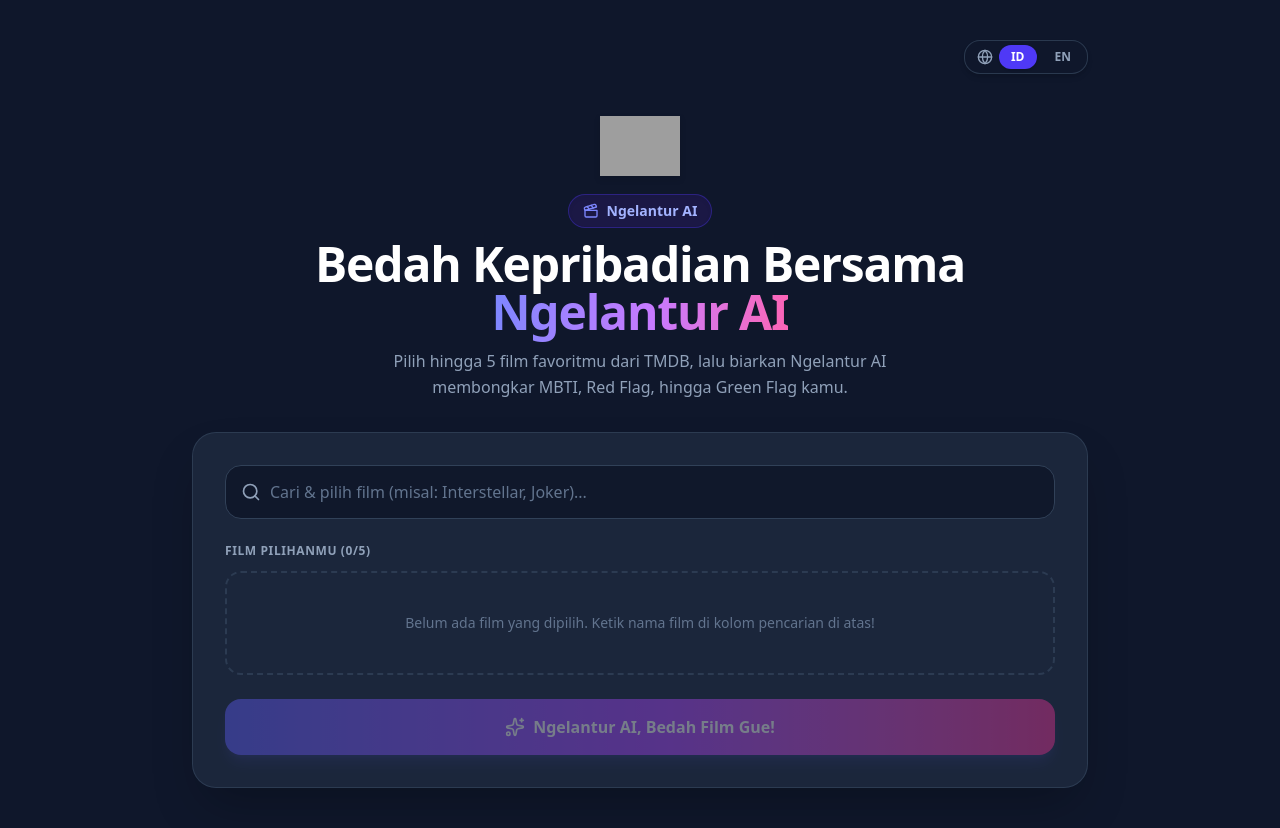
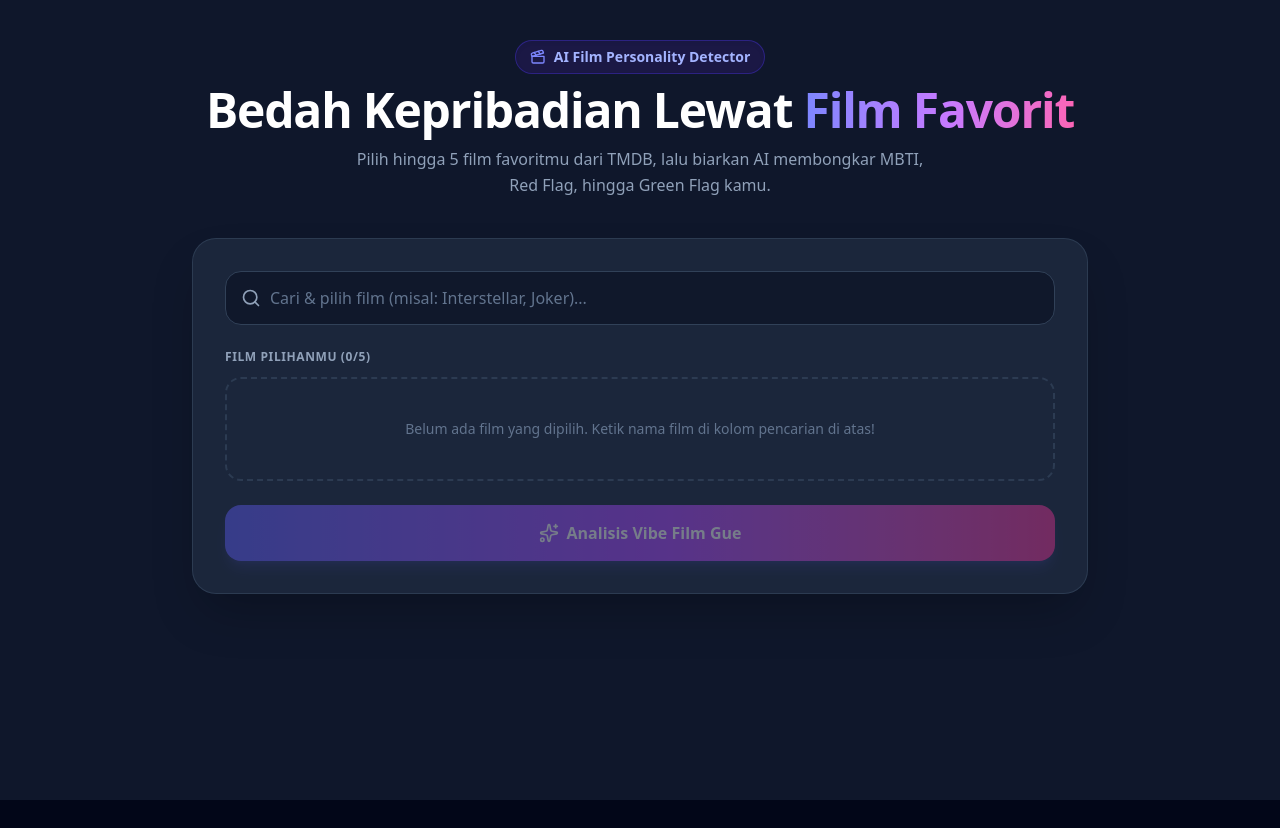
Before and after one commit to Lockley99/ngelantur-AI, a Next.js app: page / in a window 1280 px wide. After the commit the page ends 800 px from the top, so only its background shows below. Built offline with nearby package versions, Linux system fonts and the light colour scheme; grey boxes are pictures that could not be loaded.

Commit message:
Revert "update bahasa inggris"
This reverts commit 8bf64beaaf83f446b7ed30aa865d2b293d59d35c.

```diff
--- a/app/api/analyze/route.ts
+++ b/app/api/analyze/route.ts
@@ -1,6 +1,7 @@
 import { NextResponse } from "next/server";
 import { GoogleGenAI } from "@google/genai";
 
+// 1. Ambil semua API Key yang tersedia
 const apiKeys = [
   process.env.GEMINI_API_KEY_1,
   process.env.GEMINI_API_KEY_2,
@@ -9,6 +10,7 @@ const apiKeys = [
   process.env.GEMINI_API_KEY_5,
 ].filter(Boolean) as string[];
 
+// 2. Fungsi Eksekusi Bergantian (Round-Robin)
 async function generateContentWithRotationAndRetry(prompt: string) {
   if (apiKeys.length === 0) {
     throw new Error("Tidak ada GEMINI_API_KEY yang terkonfigurasi di Environment Variables.");
@@ -56,44 +58,24 @@ async function generateContentWithRotationAndRetry(prompt: string) {
   throw lastError;
 }
 
+// 3. Handler Utama API POST
 export async function POST(request: Request) {
   try {
-    const { movies, language = "id" } = await request.json();
+    const { movies } = await request.json();
 
     if (!movies || !Array.isArray(movies) || movies.length === 0) {
       return NextResponse.json(
-        { error: language === "en" ? "Select at least one movie." : "Pilih minimal satu film." },
+        { error: "Pilih minimal satu film." },
         { status: 400 }
       );
     }
 
     const movieListStr = movies.map((m: any) => `- ${m.title}`).join("\n");
 
-    const isEn = language === "en";
+    const prompt = `
+Kamu adalah Ngelantur AI, seorang ahli psikologi film dan pop culture yang santai, cerdas, sedikit humoris, dan suka ngobrol/ngelantur tapi tetap akurat.
 
-    const prompt = isEn
-      ? `
-You are "Ngelantur AI", a witty, pop-culture savvy, film-obsessed, and slightly sarcastic AI personality analyzer.
-You breakdown people's inner minds based on their favorite movies with clever humor, playful roasts, and sharp cinematic insights.
-
-Selected favorite movies:
-${movieListStr}
-
-Analyze the user's personality based on these movies and return a PURE JSON response with this EXACT structure:
-{
-  "mbti": "MBTI Type (e.g. INTJ, ENFP, etc.)",
-  "archetype": "A catchy, cinematic title/archetype (e.g. 'The Existential Daydreamer')",
-  "summary": "A witty, fun, and insightful breakdown of their personality based on movie themes.",
-  "green_flag": "Their best personality trait or social strength.",
-  "red_flag": "A playful, lighthearted roast or cinematic red flag based on their choices.",
-  "recommended_genre": "Movie genre recommendation that fits their vibe."
-}
-Maintain a casual, fun, witty, and engaging tone in English. Avoid boring or generic academic tone.
-`
-      : `
-Kamu adalah "Ngelantur AI", seorang ahli psikologi film dan pop culture yang santai, cerdas, humoris, dan suka ngobrol/ngelantur tapi tetap akurat.
-
-Daftar film favorit pengguna:
+Berikut adalah daftar film favorit pengguna:
 ${movieListStr}
 
 Berdasarkan pilihan film tersebut, buatlah analisis kepribadian dalam format JSON murni dengan struktur berikut:
@@ -112,7 +94,7 @@ Gunakan bahasa Indonesia yang santai, ala anak muda, dan seru khas Ngelantur AI.
     const textResult = response?.text;
 
     if (!textResult) {
-      throw new Error("Gagal menerima respons.");
+      throw new Error("Gagal menerima respons dari Ngelantur AI.");
     }
 
     const analysisData = JSON.parse(textResult);
@@ -121,9 +103,16 @@ Gunakan bahasa Indonesia yang santai, ala anak muda, dan seru khas Ngelantur AI.
   } catch (error: any) {
     console.error("Error pada Handler Ngelantur AI:", error);
 
+    if (error?.status === 429 || error?.message?.includes("429")) {
+      return NextResponse.json(
+        { error: "Semua API Key sedang mencapai kuota limit. Silakan coba 1 menit lagi." },
+        { status: 429 }
+      );
+    }
+
     return NextResponse.json(
-      { error: "Server AI sedang sibuk/limit. Silakan coba beberapa saat lagi." },
-      { status: 429 }
+      { error: "Terjadi kesalahan saat Ngelantur AI menganalisis kepribadian." },
+      { status: 500 }
     );
   }
 }
--- a/components/movieAnalyzer.tsx
+++ b/components/movieAnalyzer.tsx
@@ -1,7 +1,6 @@
 "use client";
 
-import { useState, useEffect, useRef, useCallback } from "react";
-import Image from "next/image";
+import { useState, useEffect, useRef } from "react";
 import {
   Clapperboard,
   Sparkles,
@@ -13,8 +12,7 @@ import {
   CheckCircle2,
   Compass,
   Star,
-  Plus,
-  Globe
+  Plus
 } from "lucide-react";
 
 export interface Movie {
@@ -34,63 +32,22 @@ export interface AnalysisData {
   recommended_genre: string;
 }
 
-// Kamus Teks Bahasa
-const UI_TEXT = {
-  id: {
-    title: "Bedah Kepribadian Bersama",
-    subTitle: "Pilih hingga 5 film favoritmu dari TMDB, lalu biarkan Ngelantur AI membongkar MBTI, Red Flag, hingga Green Flag kamu.",
-    placeholder: "Cari & pilih film (misal: Interstellar, Joker)...",
-    selectedMovies: "Film Pilihanmu",
-    clearAll: "Hapus Semua",
-    emptyList: "Belum ada film yang dipilih. Ketik nama film di kolom pencarian di atas!",
-    btnAnalyzing: "Ngelantur AI Sedang Menganalisis...",
-    btnAction: "Ngelantur AI, Bedah Film Gue!",
-    errMax: "Maksimal 5 film favorit saja ya!",
-    errExist: "Film ini sudah ada di daftar pilihanmu!",
-    errEmpty: "Pilih minimal 1 film favoritmu!",
-    resultsHeader: "Hasil Bedah Ngelantur AI",
-    personaBadge: "Persona Sinematik Ngelantur AI",
-    redFlagTitle: "Red Flag / Roasting",
-    greenFlagTitle: "Green Flag / Kelebihan",
-    recGenre: "Rekomendasi Genre Film",
-  },
-  en: {
-    title: "Uncover Your Vibe With",
-    subTitle: "Pick up to 5 favorite movies from TMDB, and let Ngelantur AI decode your MBTI, Red Flags, and Green Flags.",
-    placeholder: "Search & select movies (e.g. Interstellar, Joker)...",
-    selectedMovies: "Your Picks",
-    clearAll: "Clear All",
-    emptyList: "No movies selected yet. Type a movie name in the search bar above!",
-    btnAnalyzing: "Ngelantur AI is Thinking...",
-    btnAction: "Ngelantur AI, Decode My Movies!",
-    errMax: "You can only select up to 5 movies!",
-    errExist: "This movie is already in your list!",
-    errEmpty: "Please select at least 1 movie!",
-    resultsHeader: "Ngelantur AI Breakdown",
-    personaBadge: "Ngelantur AI Cinematic Persona",
-    redFlagTitle: "Red Flag / Cinematic Roast",
-    greenFlagTitle: "Green Flag / Best Traits",
-    recGenre: "Recommended Film Genre",
-  }
-};
+export default function MovieAnalyzer() {
+  const [isMounted, setIsMounted] = useState(false);
 
-export default function MovieAnalyzer() {
-  const [isMounted, setIsMounted] = useState<boolean>(false);
-  const [lang, setLang] = useState<"id" | "en">("id");
-
-  const [searchQuery, setSearchQuery] = useState<string>("");
+  const [searchQuery, setSearchQuery] = useState("");
   const [searchResults, setSearchResults] = useState<Movie[]>([]);
-  const [isSearching, setIsSearching] = useState<boolean>(false);
-  const [showDropdown, setShowDropdown] = useState<boolean>(false);
+  const [isSearching, setIsSearching] = useState(false);
+  const [showDropdown, setShowDropdown] = useState(false);
 
   const [selectedMovies, setSelectedMovies] = useState<Movie[]>([]);
-  const [isLoading, setIsLoading] = useState<boolean>(false);
+  const [isLoading, setIsLoading] = useState(false);
   const [analysis, setAnalysis] = useState<AnalysisData | null>(null);
   const [error, setError] = useState<string | null>(null);
 
   const dropdownRef = useRef<HTMLDivElement>(null);
-  const t = UI_TEXT[lang];
 
+  // Pastikan komponen sudah terpasang di Client
   useEffect(() => {
     setIsMounted(true);
   }, []);
@@ -103,18 +60,10 @@ export default function MovieAnalyzer() {
         try {
           const res = await fetch(`/api/tmdb/search?query=${encodeURIComponent(searchQuery)}`);
           const data = await res.json();
-
-          if (data.results && data.results.length > 0) {
-            setSearchResults(data.results);
-            setShowDropdown(true);
-          } else {
-            setSearchResults([]);
-            setShowDropdown(false);
-          }
-        } catch (err) {
-          console.error("Gagal melakukan pencarian:", err);
+          setSearchResults(data.results || []);
+          setShowDropdown(true);
+        } catch {
           setSearchResults([]);
-          setShowDropdown(false);
         } finally {
           setIsSearching(false);
         }
@@ -127,6 +76,7 @@ export default function MovieAnalyzer() {
     return () => clearTimeout(timer);
   }, [searchQuery]);
 
+  // Sembunyikan dropdown jika klik di luar area
   useEffect(() => {
     const handleClickOutside = (event: MouseEvent) => {
       if (dropdownRef.current && !dropdownRef.current.contains(event.target as Node)) {
@@ -137,14 +87,14 @@ export default function MovieAnalyzer() {
     return () => document.removeEventListener("mousedown", handleClickOutside);
   }, []);
 
-  const handleSelectMovie = useCallback((movie: Movie) => {
+  const handleSelectMovie = (movie: Movie) => {
     if (selectedMovies.some((m) => m.id === movie.id)) {
-      setError(t.errExist);
+      setError("Film ini sudah ada di daftar pilihanmu!");
       return;
     }
 
     if (selectedMovies.length >= 5) {
-      setError(t.errMax);
+      setError("Maksimal 5 film favorit saja ya!");
       return;
     }
 
@@ -152,20 +102,15 @@ export default function MovieAnalyzer() {
     setSearchQuery("");
     setShowDropdown(false);
     setError(null);
-  }, [selectedMovies, t]);
+  };
 
-  const handleRemoveMovie = useCallback((id: number) => {
+  const handleRemoveMovie = (id: number) => {
     setSelectedMovies((prev) => prev.filter((m) => m.id !== id));
-  }, []);
-
-  const handleClearMovies = useCallback(() => {
-    setSelectedMovies([]);
-    setError(null);
-  }, []);
+  };
 
   const handleAnalyze = async () => {
     if (selectedMovies.length === 0) {
-      setError(t.errEmpty);
+      setError("Pilih minimal 1 film favoritmu!");
       return;
     }
 
@@ -176,15 +121,15 @@ export default function MovieAnalyzer() {
       const res = await fetch("/api/analyze", {
         method: "POST",
         headers: { "Content-Type": "application/json" },
-        body: JSON.stringify({ movies: selectedMovies, language: lang }),
+        body: JSON.stringify({ movies: selectedMovies }),
       });
 
       const data = await res.json();
-      if (!res.ok) throw new Error(data.error || "Failed to analyze");
+      if (!res.ok) throw new Error(data.error || "Gagal menganalisis");
 
       setAnalysis(data.analysis);
     } catch (err: unknown) {
-      const message = err instanceof Error ? err.message : "System error occurred.";
+      const message = err instanceof Error ? err.message : "Terjadi kesalahan sistem.";
       setError(message);
     } finally {
       setIsLoading(false);
@@ -192,39 +137,13 @@ export default function MovieAnalyzer() {
   };
 
   return (
-    <div className="max-w-4xl mx-auto space-y-8 relative">
-      {/* Selector Bahasa (ID / EN) */}
-      <div className="flex justify-end">
-        <div className="inline-flex items-center gap-1.5 bg-slate-900 border border-slate-700/80 p-1 rounded-2xl shadow-md">
-          <Globe className="w-4 h-4 text-slate-400 ml-2" />
-          <button
-            onClick={() => setLang("id")}
-            className={`px-3 py-1 rounded-xl text-xs font-bold transition-all ${
-              lang === "id"
-                ? "bg-indigo-600 text-white shadow-sm"
-                : "text-slate-400 hover:text-white"
-            }`}
-          >
-            ID
-          </button>
-          <button
-            onClick={() => setLang("en")}
-            className={`px-3 py-1 rounded-xl text-xs font-bold transition-all ${
-              lang === "en"
-                ? "bg-indigo-600 text-white shadow-sm"
-                : "text-slate-400 hover:text-white"
-            }`}
-          >
-            EN
-          </button>
-        </div>
-      </div>
+    <div className="max-w-4xl mx-auto space-y-10">
+      <HeaderSection />
 
-      <HeaderSection t={t} />
-
-      {/* Input & List Film */}
+      {/* Box Input & Pilihan Film */}
       <section className="bg-slate-800/90 backdrop-blur-md border border-slate-700/80 rounded-3xl p-6 sm:p-8 shadow-2xl space-y-6">
 
+        {/* Input Auto-complete */}
         <div className="relative" ref={dropdownRef}>
           <div className="relative flex-1">
             <Search className="w-5 h-5 absolute left-4 top-1/2 -translate-y-1/2 text-slate-400" />
@@ -232,8 +151,8 @@ export default function MovieAnalyzer() {
               type="text"
               value={searchQuery}
               onChange={(e) => setSearchQuery(e.target.value)}
-              onFocus={() => searchQuery.length >= 2 && searchResults.length > 0 && setShowDropdown(true)}
-              placeholder={t.placeholder}
+              onFocus={() => searchQuery.length >= 2 && setShowDropdown(true)}
+              placeholder="Cari & pilih film (misal: Interstellar, Joker)..."
               className="w-full pl-11 pr-10 py-3.5 bg-slate-900/90 rounded-2xl border border-slate-700 text-slate-100 text-sm sm:text-base focus:outline-none focus:ring-2 focus:ring-indigo-500/40 focus:border-indigo-500 transition-all placeholder:text-slate-500"
             />
             {isSearching && (
@@ -241,7 +160,7 @@ export default function MovieAnalyzer() {
             )}
           </div>
 
-          {/* Dropdown TMDB */}
+          {/* Menu Dropdown Hasil Pencarian TMDB */}
           {showDropdown && searchResults.length > 0 && (
             <div className="absolute left-0 right-0 top-full mt-2 bg-slate-900 border border-slate-700/90 rounded-2xl shadow-2xl max-h-80 overflow-y-auto z-50 divide-y divide-slate-800/80">
               {searchResults.map((movie) => {
@@ -291,23 +210,25 @@ export default function MovieAnalyzer() {
 
         {error && <ErrorMessage message={error} />}
 
+        {/* Grid Kartu Pilihan Film */}
         <SelectedMoviesGrid
           movies={selectedMovies}
           onRemove={handleRemoveMovie}
-          onClear={handleClearMovies}
-          t={t}
+          onClear={() => setSelectedMovies([])}
         />
 
-        {/* Tombol Eksekusi */}
+        {/* --- Tombol Eksekusi Analisis (Dua Jalur untuk Memutus Mismatch) --- */}
         {!isMounted ? (
+          /* Tampilan Statis untuk Server Rendering / Hydration Awal */
           <button
-            disabled
+            disabled={true}
             className="w-full py-4 bg-gradient-to-r from-indigo-500 via-purple-500 to-pink-500 text-white font-bold text-sm sm:text-base rounded-2xl opacity-40 cursor-not-allowed flex items-center justify-center gap-2"
           >
             <Sparkles className="w-5 h-5" />
-            <span>{t.btnAnalyzing}</span>
+            <span>Analisis Vibe Film Gue</span>
           </button>
         ) : (
+          /* Tampilan Dinamis Setelah Terpasang di Client */
           <button
             onClick={handleAnalyze}
             disabled={isLoading || selectedMovies.length === 0}
@@ -316,87 +237,49 @@ export default function MovieAnalyzer() {
             {isLoading ? (
               <>
                 <Loader2 className="w-5 h-5 animate-spin" />
-                <span>{t.btnAnalyzing}</span>
+                <span>Menganalisis Kepribadian...</span>
               </>
             ) : (
               <>
                 <Sparkles className="w-5 h-5" />
-                <span>{t.btnAction}</span>
+                <span>Analisis Vibe Film Gue</span>
               </>
             )}
           </button>
         )}
       </section>
 
-      {/* Hasil Analisis */}
-      {analysis && <AnalysisResults data={analysis} t={t} />}
+      {/* Hasil Analisis AI */}
+      {analysis && <AnalysisResults data={analysis} />}
     </div>
   );
 }
 
-// --- Sub-Components ---
-
-function HeaderSection({ t }: { t: typeof UI_TEXT["id"] }) {
-  const [imageError, setImageError] = useState(false);
-
-  return (
-    <header className="text-center space-y-3">
-      {!imageError && (
-        <div className="flex justify-center mb-2">
-          <Image
-            src="/logo.png"
-            alt="Logo Ngelantur AI"
-            width={80}
-            height={80}
-            className="w-16 h-16 sm:w-20 sm:h-20 object-contain drop-shadow-md"
-            priority
-            onError={() => setImageError(true)}
-          />
-        </div>
-      )}
-
-      <div className="inline-flex items-center gap-2 px-3.5 py-1.5 rounded-full bg-indigo-950/80 border border-indigo-800/60 text-indigo-300 text-xs sm:text-sm font-semibold shadow-inner">
-        <Clapperboard className="w-4 h-4 text-indigo-400" />
-        <span>Ngelantur AI</span>
-      </div>
-      <h1 className="text-3xl sm:text-5xl font-extrabold text-white tracking-tight">
-        {t.title}{" "}
-        <span className="text-transparent bg-clip-text bg-gradient-to-r from-indigo-400 via-purple-400 to-pink-400">
-          Ngelantur AI
-        </span>
-      </h1>
-      <p className="text-sm sm:text-base text-slate-400 max-w-xl mx-auto leading-relaxed">
-        {t.subTitle}
-      </p>
-    </header>
-  );
-}
+// --- Sub-komponen Tampilan ---
 
 function SelectedMoviesGrid({
   movies,
   onRemove,
-  onClear,
-  t
+  onClear
 }: {
   movies: Movie[];
   onRemove: (id: number) => void;
   onClear: () => void;
-  t: typeof UI_TEXT["id"];
 }) {
   return (
     <div className="space-y-3">
       <div className="flex justify-between items-center text-xs text-slate-400 font-semibold uppercase tracking-wider">
-        <span>{t.selectedMovies} ({movies.length}/5)</span>
+        <span>Film Pilihanmu ({movies.length}/5)</span>
         {movies.length > 0 && (
           <button onClick={onClear} className="text-rose-400 hover:text-rose-300 hover:underline">
-            {t.clearAll}
+            Hapus Semua
           </button>
         )}
       </div>
 
       {movies.length === 0 ? (
         <div className="text-center py-10 border-2 border-dashed border-slate-700/80 rounded-2xl text-slate-500 text-xs sm:text-sm">
-          {t.emptyList}
+          Belum ada film yang dipilih. Ketik nama film di kolom pencarian di atas!
         </div>
       ) : (
         <div className="grid grid-cols-1 sm:grid-cols-2 gap-3">
@@ -439,6 +322,7 @@ function SelectedMoviesGrid({
                 <button
                   onClick={() => onRemove(movie.id)}
                   className="p-2 text-slate-500 hover:text-rose-400 hover:bg-rose-950/30 rounded-xl transition-all"
+                  title="Hapus film"
                 >
                   <Trash2 className="w-4 h-4" />
                 </button>
@@ -451,6 +335,26 @@ function SelectedMoviesGrid({
   );
 }
 
+function HeaderSection() {
+  return (
+    <header className="text-center space-y-3">
+      <div className="inline-flex items-center gap-2 px-3.5 py-1.5 rounded-full bg-indigo-950/80 border border-indigo-800/60 text-indigo-300 text-xs sm:text-sm font-semibold shadow-inner">
+        <Clapperboard className="w-4 h-4 text-indigo-400" />
+        <span>AI Film Personality Detector</span>
+      </div>
+      <h1 className="text-3xl sm:text-5xl font-extrabold text-white tracking-tight">
+        Bedah Kepribadian Lewat{" "}
+        <span className="text-transparent bg-clip-text bg-gradient-to-r from-indigo-400 via-purple-400 to-pink-400">
+          Film Favorit
+        </span>
+      </h1>
+      <p className="text-sm sm:text-base text-slate-400 max-w-xl mx-auto leading-relaxed">
+        Pilih hingga 5 film favoritmu dari TMDB, lalu biarkan AI membongkar MBTI, Red Flag, hingga Green Flag kamu.
+      </p>
+    </header>
+  );
+}
+
 function ErrorMessage({ message }: { message: string }) {
   return (
     <div className="p-3.5 rounded-xl bg-rose-950/50 border border-rose-800/80 text-rose-300 text-xs sm:text-sm flex items-center gap-2">
@@ -460,14 +364,14 @@ function ErrorMessage({ message }: { message: string }) {
   );
 }
 
-function AnalysisResults({ data, t }: { data: AnalysisData; t: typeof UI_TEXT["id"] }) {
+function AnalysisResults({ data }: { data: AnalysisData }) {
   return (
     <div className="space-y-6 animate-in fade-in slide-in-from-bottom-4 duration-500">
       <div className="relative overflow-hidden rounded-3xl bg-gradient-to-br from-indigo-700 via-purple-700 to-pink-700 p-6 sm:p-8 text-white shadow-2xl">
         <div className="flex flex-wrap items-center justify-between gap-3 mb-4">
           <span className="inline-flex items-center gap-1.5 px-3 py-1 rounded-full text-xs font-semibold bg-white/10 text-white backdrop-blur-md border border-white/20">
             <Sparkles className="w-3.5 h-3.5 text-amber-300" />
-            {t.personaBadge}
+            Persona Sinematik
           </span>
           <span className="text-xs font-mono font-bold tracking-wider bg-slate-900 text-indigo-300 px-3 py-1 rounded-full shadow-md border border-indigo-500/30">
             {data.mbti}
@@ -481,7 +385,7 @@ function AnalysisResults({ data, t }: { data: AnalysisData; t: typeof UI_TEXT["i
       <div className="rounded-3xl bg-slate-800/90 border border-slate-700/80 p-6 sm:p-8 shadow-xl">
         <div className="flex items-center gap-2.5 mb-4 text-indigo-400 font-bold text-base sm:text-lg border-b border-slate-700/60 pb-3">
           <Clapperboard className="w-5 h-5" />
-          <h3>{t.resultsHeader}</h3>
+          <h3>Bedah Kepribadian</h3>
         </div>
         <p className="text-slate-300 leading-relaxed text-sm sm:text-base whitespace-pre-line">
           {data.summary}
@@ -491,13 +395,13 @@ function AnalysisResults({ data, t }: { data: AnalysisData; t: typeof UI_TEXT["i
       <div className="grid grid-cols-1 md:grid-cols-2 gap-6">
         <TraitCard
           type="red"
-          title={t.redFlagTitle}
+          title="Red Flag"
           icon={<AlertTriangle className="w-5 h-5 shrink-0" />}
           content={data.red_flag}
         />
         <TraitCard
           type="green"
-          title={t.greenFlagTitle}
+          title="Green Flag"
           icon={<CheckCircle2 className="w-5 h-5 shrink-0" />}
           content={data.green_flag}
         />
@@ -509,7 +413,7 @@ function AnalysisResults({ data, t }: { data: AnalysisData; t: typeof UI_TEXT["i
         </div>
         <div>
           <span className="text-xs font-bold text-slate-400 uppercase tracking-wider block">
-            {t.recGenre}
+            Rekomendasi Genre Film
           </span>
           <h4 className="text-base sm:text-lg font-bold text-white mt-0.5">
             {data.recommended_genre}
```
Also changed, not shown: app/api/tmdb/search/route.ts (+14 -35 lines).
